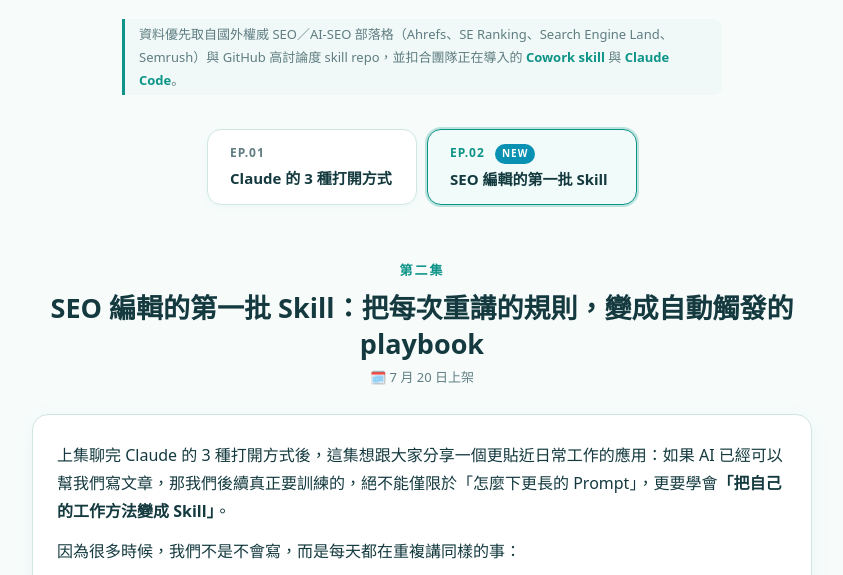
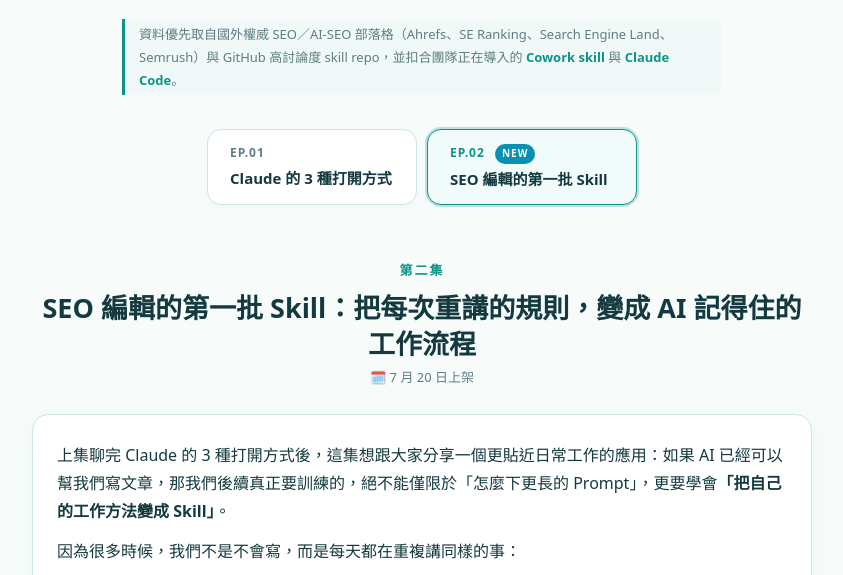
Before and after one commit to yoyowang-web/ep1-recap3, a plain HTML site: page index.html in a window 1280 px wide. Shown: the part 206-781 px from the top of the page, without its empty margins (218-1061 px from the left). Drawn offline with Linux system fonts and the light colour scheme.

Commit message:
Update index.html

```diff
--- a/index.html
+++ b/index.html
@@ -329,7 +329,7 @@
 
     <div class="ephead">
       <div class="epk">第二集</div>
-      <h2>SEO 編輯的第一批 Skill：把每次重講的規則，變成自動觸發的 playbook</h2>
+      <h2>SEO 編輯的第一批 Skill：把每次重講的規則，變成 AI 記得住的工作流程</h2>
       <div class="date">🗓️ 7 月 20 日上架</div>
     </div>
 
```
